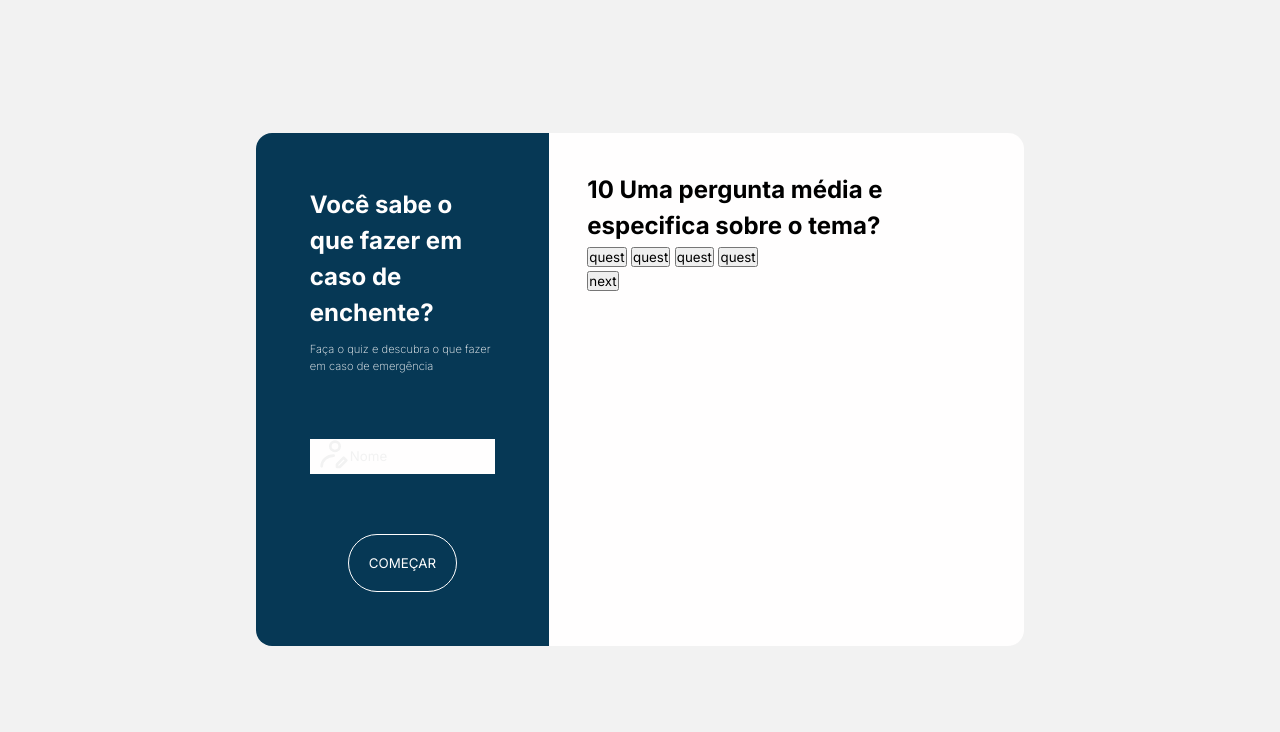
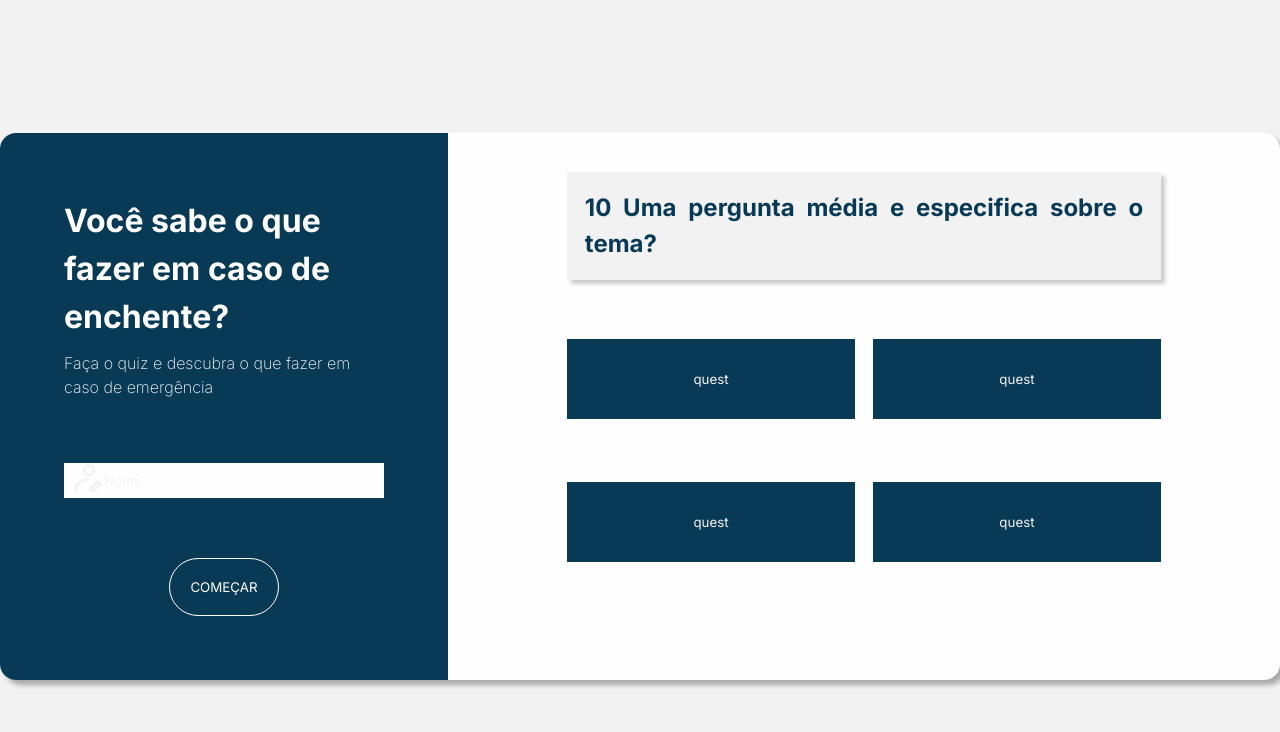
Before and after one commit to Storm-Shield/StormShield, a plain HTML site: page index.html in a window 1280 px wide. Shown: the part 7840-8572 px from the top of the page. Drawn offline with Linux system fonts and the light colour scheme; some icons are missing.

Commit message:
Estilizando lado do quiz

```diff
--- a/src/style/style.css
+++ b/src/style/style.css
@@ -621,41 +621,39 @@ header video {
     align-items: center;
     justify-content: center;
 }
-
 .container-quiz {
     display: flex;
     border-radius: 16px;
     background: #FFFEFE;
-    width: 60%;
+
     height: 100%;
+    box-shadow: 5px 5px 5px rgba(0, 0, 0, 0.3);
 }
+/* parte lateral esquerda quiz */
 
-.quiz-box {
-    padding: 5%;
-}
 
 .cadastro-box {
-    background: #063855;
+    background: #083A56;
     display: flex;
     justify-content: center;
     flex-direction: column;
-    width: 50%;
+    width: 35%;
     border-top-left-radius: 16px;
     border-bottom-left-radius: 16px;
     color: #FFFEFE;
-    padding: 7%;
+    padding: 5%;
    left: 0;
 }
 
 .cadastro-box>h2 {
-    font-size: 1.5rem;
+    font-size: 2rem;
     color: #FFFEFE;
     margin-bottom: 10px;
 }
 
 .cadastro-box p {
     font-weight: 200;
-    font-size: 0.7rem;
+    font-size: 1rem;
 }
 
 .cadastro-box>form {
@@ -725,6 +723,67 @@ header video {
     padding: 20px;
     text-transform: uppercase;
 }
+
+#start:hover{
+    background: #0a4669;
+}
+#start:active{
+    background: #073047;
+    color: #b6b6b6;
+    border:1px solid #b6b6b6;
+}
+
+/* parte lateral esquerda quiz fim*/
+/* parte lateral direita quiz*/
+.quiz-box {
+   padding: 3%;
+    display: flex;
+    flex-direction: column;
+    align-items: center;
+    margin-left: auto;
+    margin-right: auto;
+}
+.enunciado{
+    background: #F2F2F2;
+    text-align: justify;
+    font-size: 1rem;
+    padding: 3%;
+    color: #083A56;
+
+ box-shadow: 4px 4px 4px rgba(0, 0, 0, 0.2);
+}
+
+.quests{
+    left: 0;
+    right: 0;
+   margin-top: 10%;
+    width: 100%;
+    display: grid;
+    grid-template-columns: 1fr 1fr;
+    grid-template-rows: 1fr 1fr;
+    gap: 18px;
+}
+.btn{
+    background-color:#083A56;
+    border: none;
+    color: #F2F2F2;
+    height: 5rem;
+    margin-bottom: 45px;
+    cursor: pointer;
+}
+
+.btn:hover{
+    background-color: #0a4466;
+}
+.btn:active {
+  background-color: #073047; /* Verde mais escuro */
+  color: black;
+}
+
+#next-btn{
+    display: none;
+}
+/* parte lateral direita quiz fim*/
 
 /* quiz fim */
 
```
Also changed, not shown: index.html (+1 -1 lines).
